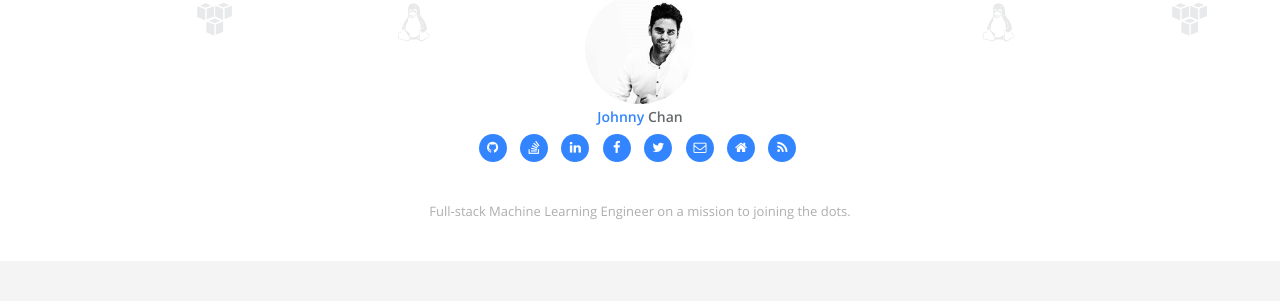
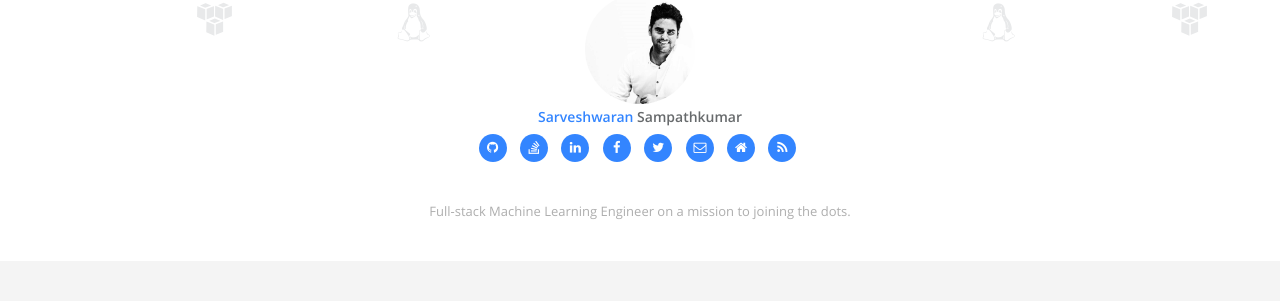
Before and after one commit to sarveshwarans/sarveshwarans.github.io, a Jekyll site: the page built from index.html, in a window 1280 px wide and 900 px high, scrolled down 468 px. Shown: the part 153-454 px from the top of the window. Built offline with Jekyll 4.4.1, drawn with Linux system fonts in a browser that asks for light colours.

Commit message:
Update _config.yml

```diff
--- a/_config.yml
+++ b/_config.yml
@@ -13,9 +13,9 @@ img_path: /static/assets/img/blog  # /homepage/static/assets/img/blog
 
 # author -- index page "about me" section
 author:  # change following line to your infomation.
-  name: Johnny Chan  # Be used at blog posts' author.
-  first_name: Johnny  # Be used at index page about me section.
-  last_name: Chan  # Be used at index page about me section.
+  name: Sarveshwaran Sampathkumar  # Be used at blog posts' author.
+  first_name: Sarveshwaran  # Be used at index page about me section.
+  last_name: Sampathkumar  # Be used at index page about me section.
   avatar: /static/assets/img/landing/avatar.jpg  # upload your avatar at directory and edit it.
   github_username: Atlas7  # Leave blank if you don't have now
   linkedin_id: johnnycnchan # Leave blank if you don't have now
```
